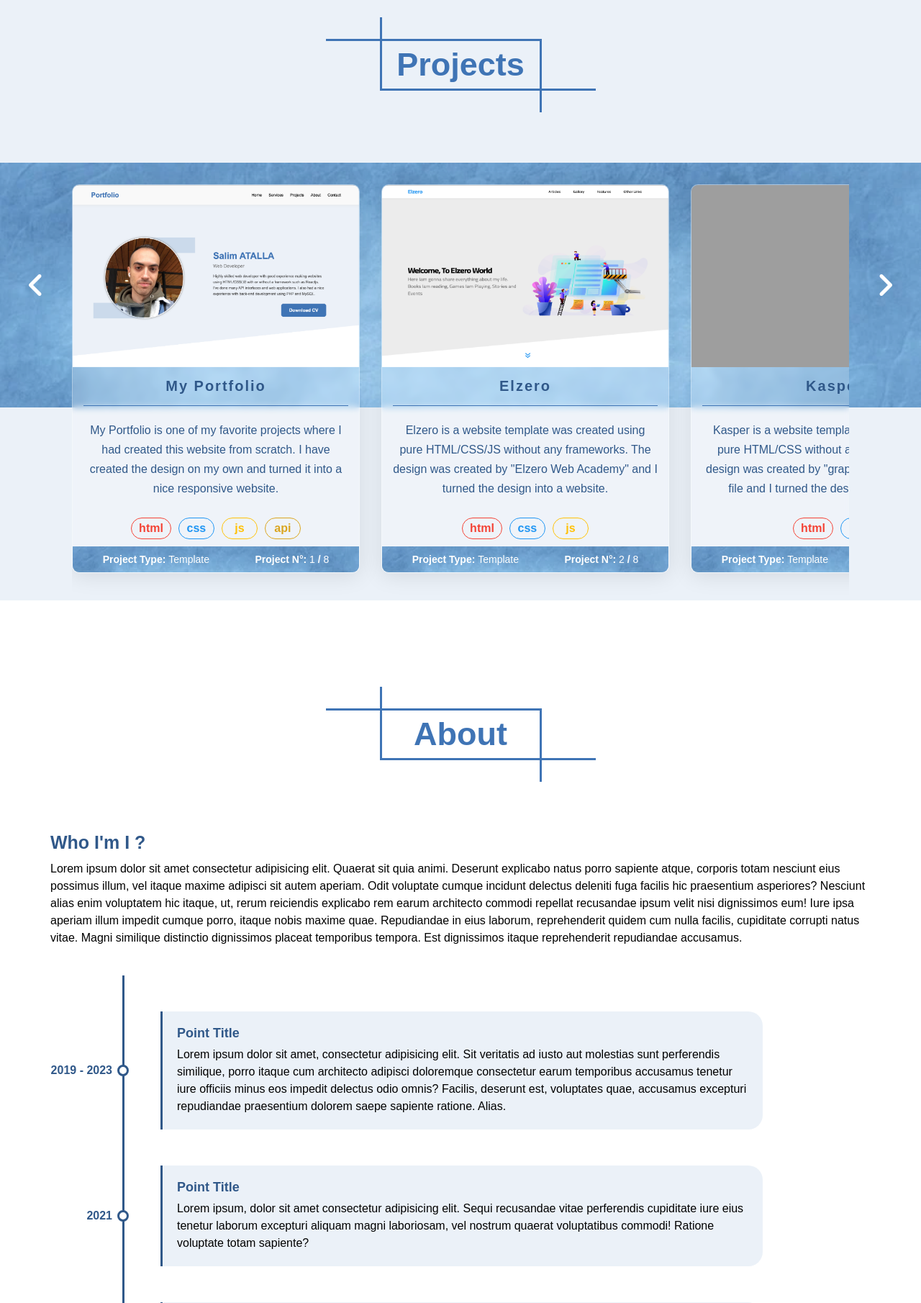
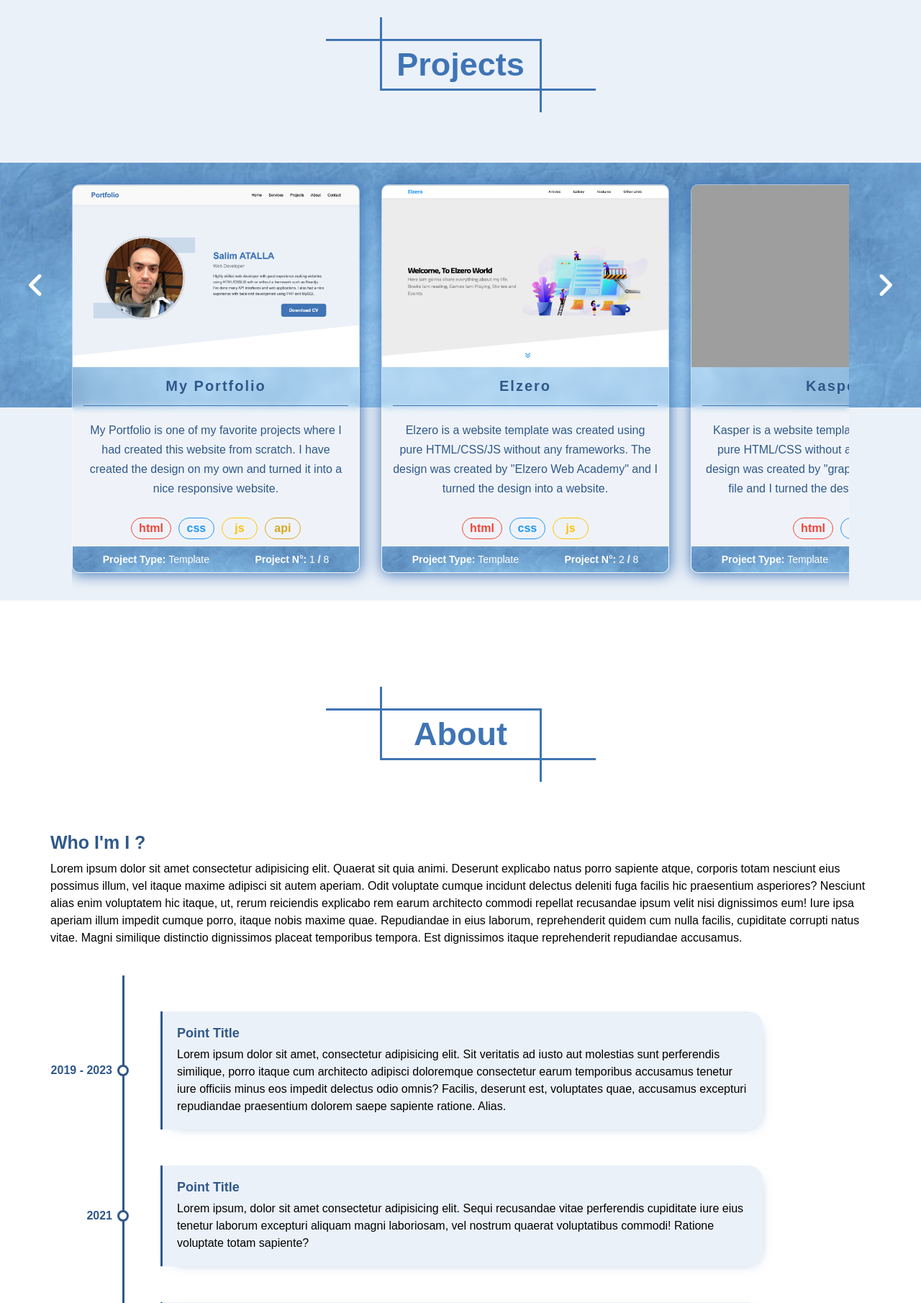
Before and after one commit to salim-atalla/Portfolio, a PHP site: page / in a window 1280 px wide. Shown: the part 1646-3456 px from the top of the page at 72% size. Run offline with PHP 8.4, Linux system fonts and the light colour scheme; grey boxes are pictures that could not be loaded.

Commit message:
Add box-shadow to the time-points in about section

```diff
--- a/assets/css/style.css
+++ b/assets/css/style.css
@@ -730,7 +730,7 @@ input:focus {
   cursor: pointer;
 
   background: rgba(255, 255, 255, 0.2);
-  box-shadow: 0 4px 30px rgba(0, 0, 0, 0.1);
+  box-shadow: 1px 1px 20px 1px var(--color-main);
   backdrop-filter: blur(5px);
   -webkit-backdrop-filter: blur(5px);
   border: 1px solid rgba(255, 255, 255, 0.3);
@@ -1034,6 +1034,7 @@ input:focus {
   padding: 20px;
   border-radius: 0 20px 20px 0;
   border-left: 3px solid var(--color-main-alt);
+  box-shadow: 5px 5px 20px -15px var(--color-main);
 }
 .about .history .point:not(:last-child) {
   margin-bottom: 50px;
```
